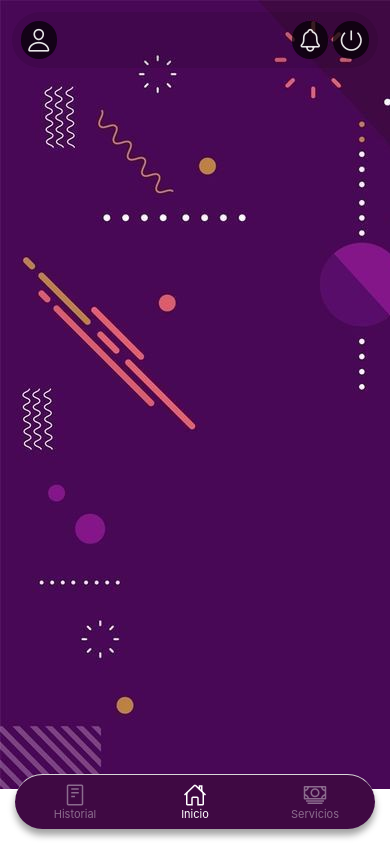
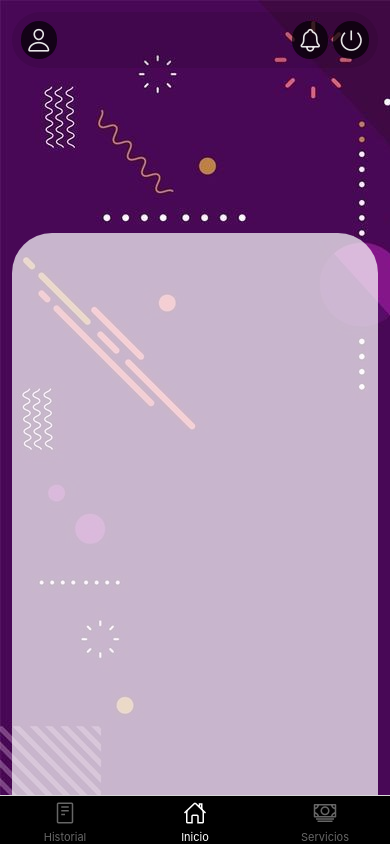
Before and after one commit to nesteaDev/Wallcoin_IOS_Frontend, a React Native app: screen /Inicio in a window 390 px wide. Built offline with nearby package versions, Linux system fonts and the light colour scheme.

Commit message:
feat: :construction: still working UI components

```diff
--- a/src/components/pages/History/HistoryPage.tsx
+++ b/src/components/pages/History/HistoryPage.tsx
@@ -69,7 +69,7 @@ const HistoryPage = ({route}: Props) => {
 
   return (
     <ImageBackground
-      source={require('../../../assets/g5.jpeg')}
+      source={require('../../../assets/g6.png')}
       style={styles.container}>
       <SafeAreaView style={styles.safeArea}>
         <TitleMolecule>Tu Historial</TitleMolecule>
--- a/src/components/pages/Home/HomePage.tsx
+++ b/src/components/pages/Home/HomePage.tsx
@@ -11,6 +11,7 @@ import {PersonData, NotificationData} from '../../../data/data';
 import styles from './HomePageStyles';
 import { SafeAreaView } from 'react-native-safe-area-context';
 import { NotificationInterface } from '../../../models/NotificationInterface';
+// import Swiper from 'react-native-swiper';
 
 
 interface Props extends StackScreenProps<any, any> {}
@@ -42,7 +43,9 @@ const HomePage = ({navigation}: Props) => {
               iconName="notifications-outline"
               iconSize={26}
               iconColor="rgba(255, 255, 255, 0.9)"
-              onPress={() => navigation.navigate('NotificationPage', [...dataNotification])}
+              onPress={() =>
+                navigation.navigate('NotificationPage', [...dataNotification])
+              }
               activeOpacity={0.6}
               button={true}
             />
@@ -51,11 +54,67 @@ const HomePage = ({navigation}: Props) => {
               iconName="power-outline"
               iconSize={26}
               iconColor="rgba(255, 255, 255, 0.9)"
-              onPress={() => {Alert.alert('Cerrar Sesión', '¿Estás seguro de cerrar sesión?', [ {text: 'Cancelar', onPress: () => console.log('Cancel Pressed'), style: 'cancel'}, {text: 'Aceptar', onPress: () => navigation.navigate('AuthPage')} ], {cancelable: false}, );}}
+              onPress={() => {
+                Alert.alert(
+                  'Cerrar Sesión',
+                  '¿Estás seguro de cerrar sesión?',
+                  [
+                    {
+                      text: 'Cancelar',
+                      onPress: () => console.log('Cancel Pressed'),
+                      style: 'cancel',
+                    },
+                    {
+                      text: 'Aceptar',
+                      onPress: () => navigation.navigate('AuthPage'),
+                    },
+                  ],
+                  {cancelable: false},
+                );
+              }}
               activeOpacity={0.6}
               button={true}
             />
           </View>
+        </View>
+        <View style={styles.mainSection}>
+          {/* <Swiper
+          style={styles.swiperContainer}
+          activeDot={false}
+          dotColor="transparent"
+          activeDotColor="transparent"
+          autoplay={true}>
+          <View style={styles.slideImage}>
+            <ImageBackground
+              source={require('../../../assets/slider/Saly-11.png')}
+              style={styles.imageBackground}
+            />
+          </View>
+          <View style={styles.slideImage}>
+            <ImageBackground
+              source={require('../../../assets/slider/Saly-45.png')}
+              style={styles.imageBackground}
+            />
+          </View>
+          <View style={styles.slideImage}>
+            <ImageBackground
+              source={require('../../../assets/slider/Saly-12.png')}
+              style={styles.imageBackground}
+            />
+          </View>
+          <View style={styles.slideImage}>
+            <ImageBackground
+              source={require('../../../assets/slider/Saly-31.png')}
+              style={styles.imageBackground}
+            />
+          </View>
+          <View style={styles.slideImage}>
+            <ImageBackground
+              source={require('../../../assets/slider/Saly-44.png')}
+              style={styles.imageBackground}
+            />
+          </View>
+        </Swiper> */}
         </View>
       </SafeAreaView>
     </ImageBackground>
--- a/src/components/pages/Home/HomePageStyles.tsx
+++ b/src/components/pages/Home/HomePageStyles.tsx
@@ -3,7 +3,8 @@ import {StyleSheet} from 'react-native';
 const styles = StyleSheet.create({
   container: {
     flex: 1,
-    padding: '3%',
+    paddingTop: '3%',
+    paddingHorizontal: '3%',
   },
   safeArea: {
     width: '100%',
@@ -32,6 +33,33 @@ const styles = StyleSheet.create({
   textCardName: {
     color: 'red',
   },
+  mainSection: {
+    marginTop: '45%',
+    backgroundColor: 'rgba(255, 255, 255, 0.7)',
+    height: '80%',
+    width: '100%',
+    borderRadius: 40,
+    overflow: 'visible',
+  },
+  swiperContainer: {
+    overflow: 'visible',
+    height: '50%',
+    bottom: 0,
+    zIndex: 10000,
+    backgroundColor: 'rgba(255, 255, 255, 0.4)',
+  },
+  slideImage: {
+    overflow: 'visible',
+    width: '20%',
+    height: '30%',
+    borderRadius: 10,
+  },
+  imageBackground: {
+    overflow: 'visible',
+    flex: 1,
+    resizeMode: 'cover',
+    zIndex: 1,
+  },
 });
 
 export default styles;
--- a/src/components/pages/Notifications/NotificationPage.tsx
+++ b/src/components/pages/Notifications/NotificationPage.tsx
@@ -23,7 +23,7 @@ function NotificationPage({route}: Props) {
 
   return (
     <ImageBackground
-      source={require('../../../assets/g5.jpeg')}
+      source={require('../../../assets/g6.png')}
       style={styles.container}>
       <SafeAreaView style={styles.safeArea}>
         <TitleMolecule>Tu Historial</TitleMolecule>
--- a/src/components/pages/Profile/ProfilePage.tsx
+++ b/src/components/pages/Profile/ProfilePage.tsx
@@ -21,7 +21,7 @@ function ProfilePage({navigation,route}: Props) {
 
   return (
     <ImageBackground
-      source={require('../../../assets/g5.jpeg')}
+      source={require('../../../assets/g6.png')}
       style={styles.container}>
       <InfoCardOrganism  data= {data} profile={true} />
     </ImageBackground>
--- a/src/components/pages/Services/ServicePage.tsx
+++ b/src/components/pages/Services/ServicePage.tsx
@@ -20,7 +20,7 @@ const ServicePage = ({navigation, route}: Props) => {
 
   return (
     <ImageBackground
-      source={require('../../../assets/g5.jpeg')}
+      source={require('../../../assets/g6.png')}
       style={styles.container}>
       <SafeAreaView style={styles.safeArea}>
         <TitleMolecule>Tus Servicios</TitleMolecule>
--- a/src/navigation/TabsNavigator.tsx
+++ b/src/navigation/TabsNavigator.tsx
@@ -25,21 +25,23 @@ export const TabsNavigator = (): ReactElement => {
         headerTransparent: true,
         headerShown: false,
         tabBarStyle: {
-          backgroundColor: 'rgba(63, 9, 67,1)',
-          transform: [{translateY: -15}],
-          height: '6.5%',
-          paddingBottom: 8,
-          paddingTop: 8,
-          marginHorizontal: 15,
-          borderRadius: 60,
-          shadowColor: '#000',
-          shadowOffset: {
-            width: 0,
-            height: 6,
-          },
-          shadowOpacity: 0.37,
-          shadowRadius: 7.49,
-          elevation: 12,
+          // backgroundColor: 'rgba(63, 9, 67,1)',
+          backgroundColor: 'black',
+          // transform: [{translateY: -15}],
+          // height: '6.5%',
+          // paddingBottom: 8,
+          // paddingTop: 8,
+          // marginHorizontal: 15,
+          // borderRadius: 60,
+          //   shadowColor: '#000',
+          //   shadowOffset: {
+          //     width: 0,
+          //     height: 6,
+          //   },
+          //   shadowOpacity: 0.37,
+          //   shadowRadius: 7.49,
+          //   elevation: 12,
+          //   borderColor: 'transparent',
         },
         tabBarLabelStyle: {
           fontSize: 11,
```
Also changed, not shown: src/assets/g6.png (added).
